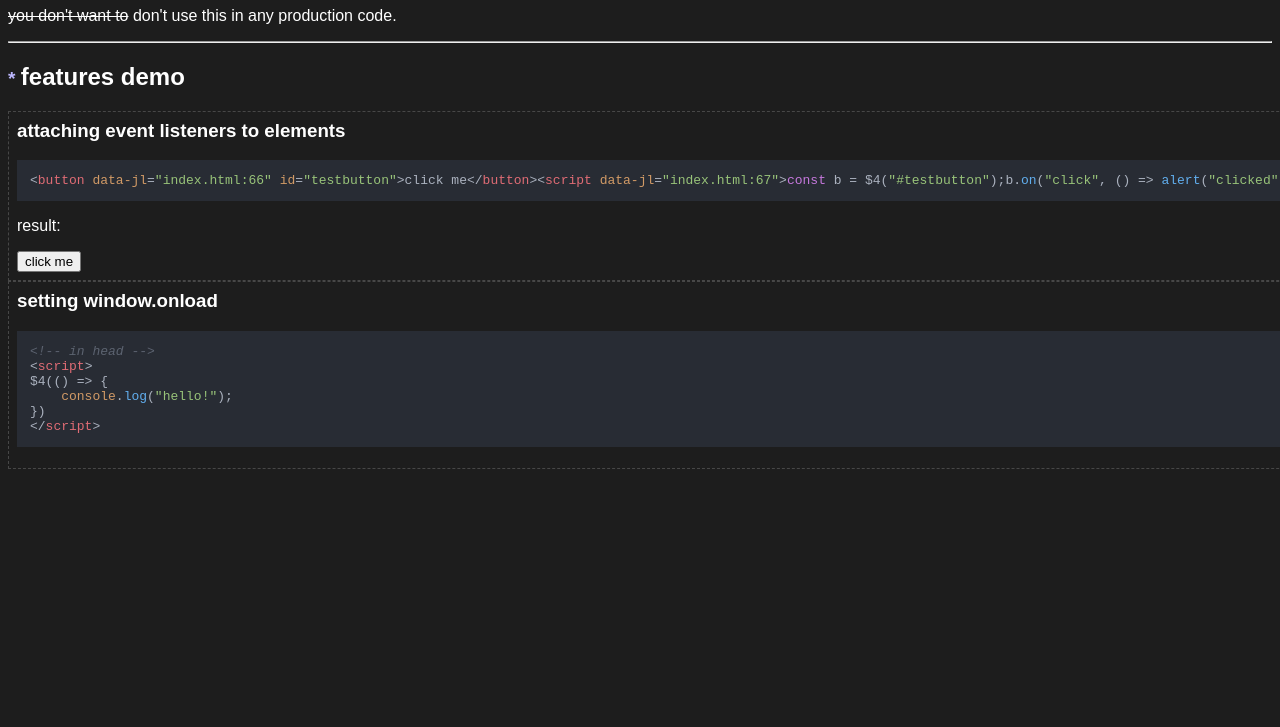
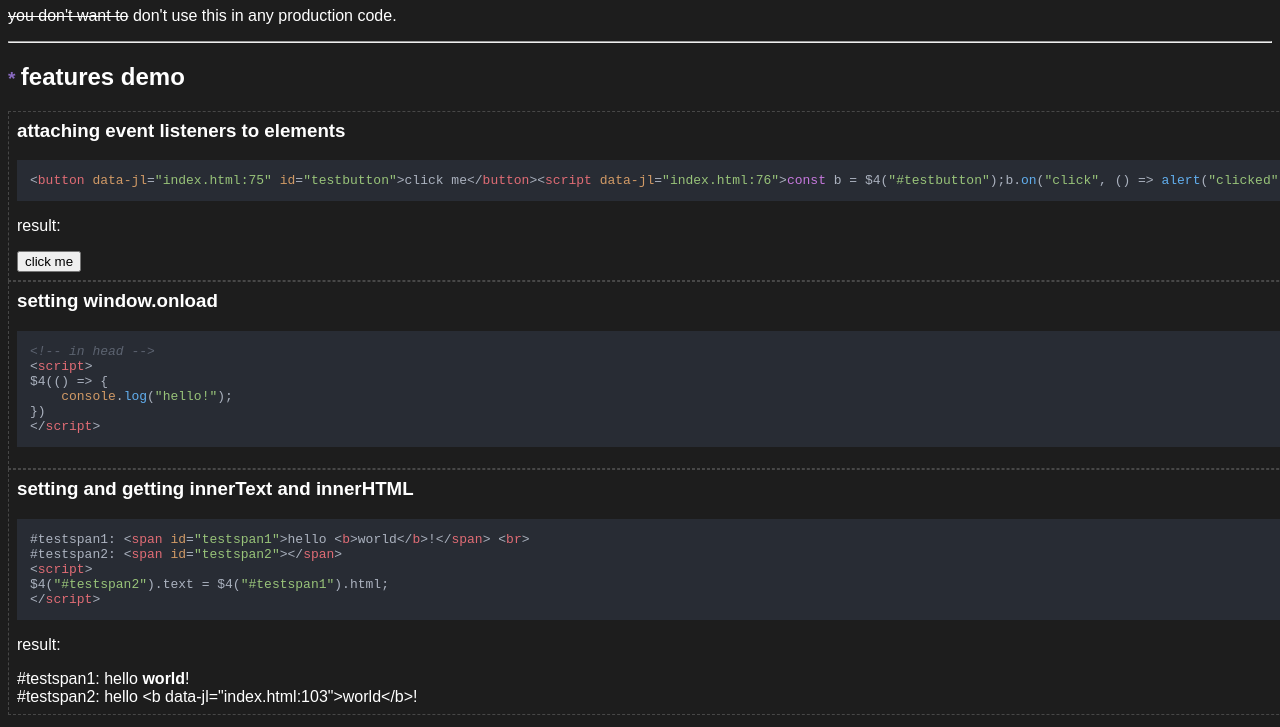
Before and after one commit to chfour/chfourjs, a plain HTML site: page index.html in a window 1280 px wide. Shown: the part 73-800 px from the top of the page. Drawn offline with nearby package versions, Linux system fonts and the light colour scheme.

Commit message:
more examples, more changes

```diff
--- a/ch4.js
+++ b/ch4.js
@@ -15,7 +15,8 @@ class CHElement {
     static fromSelector(selector, parent) {
         const query = parent.querySelectorAll(selector);
         if (query.length === 1) return new CHElement(query[0]);
-        return Array.from(query, e => new CHElement(e));
+        const result = Array.from(query, e => new CHElement(e));
+        result.a = result;
     }
 
     /**
@@ -27,6 +28,7 @@ class CHElement {
             throw new TypeError("`" + e + "`: object not an Element, Node or Window")
         this.e = e;
         this._eventListeners = {};
+        this.a = [this];
     }
 
     /**
--- a/index.html
+++ b/index.html
@@ -5,10 +5,19 @@
     <meta http-equiv="X-UA-Compatible" content="IE=edge">
     <meta name="viewport" content="width=device-width, initial-scale=1.0">
 
+    <meta property="og:title" content="ch4.js">
+    <meta property="og:description" content="another js framework by yours truly">
+    <meta property="og:site_name" content="chfour.github.io/chfourjs/">
+    <meta property="og:image" content="/chfourjs/logo.png">
+    <meta name="theme-color" content="#896ac1">
+
     <link rel="stylesheet" href="https://cdnjs.cloudflare.com/ajax/libs/highlight.js/10.7.2/styles/atom-one-dark.min.css">
     <script src="https://cdnjs.cloudflare.com/ajax/libs/highlight.js/10.7.2/highlight.min.js"></script>
 
     <style>
+        :root {
+            --accent: #896ac1;
+        }
         body {
             background-color: #1d1d1d;
             color: white;
@@ -17,7 +26,7 @@
         h2::before {
             content: "* ";
             font-size: 0.8em;
-            color: rgb(189, 184, 255);
+            color: var(--accent);
         }
         #examples {
             width: max-content;
@@ -35,7 +44,7 @@
     <script>
     $4(() => {
         // wack
-        $4(".example").forEach(e => {
+        $4(".copyresult").a.forEach(e => {
             const codeRaw = e.find(".result").html;
             if (!codeRaw) return;
             const code = codeRaw.trim().split("\n").map(a => a.trim()).join("\n");
@@ -49,7 +58,7 @@
 <body>
     <noscript>hey there! you need javascript to view this page!</noscript>
 
-    <h1>ch4.js - another "joke" js framework</h1>
+    <h1><span style="color: #896ac1;">ch4.js</span> - another "joke" js framework</h1>
     <p><del>you don't want to</del> don't use this in any production code.</p>
 
     <hr>
@@ -57,7 +66,7 @@
     <div id="examples">
         <h2>features demo</h2>
 
-        <div class="cont example">
+        <div class="cont copyresult">
             <h3>attaching event listeners to elements</h3>
             <pre><code class="language-html">loading example</code></pre>
 
@@ -71,7 +80,7 @@
             </div>
         </div>
 
-        <div class="cont example">
+        <div class="cont">
             <h3>setting window.onload</h3>
             <pre><code class="language-html">&lt;!-- in head --&gt;
 &lt;script&gt;
@@ -80,6 +89,24 @@ $4(() => {
 })
 &lt;/script&gt;</code></pre>
         </div>
+
+        <div class="cont">
+            <h3>setting and getting innerText and innerHTML</h3>
+            <pre><code class="language-html">#testspan1: &lt;span id="testspan1"&gt;hello &lt;b&gt;world&lt;/b&gt;!&lt;/span&gt; &lt;br&gt;
+#testspan2: &lt;span id="testspan2"&gt;&lt;/span&gt;
+&lt;script&gt;
+$4("#testspan2").text = $4("#testspan1").html;
+&lt;/script&gt;</code></pre>
+
+            <p>result:</p>
+            <div class="result">
+                #testspan1: <span id="testspan1">hello <b>world</b>!</span> <br>
+                #testspan2: <span id="testspan2"></span>
+                <script>
+                    $4("#testspan2").text = $4("#testspan1").html;
+                </script>
+            </div>
+        </div>
     </div>
 </body>
 </html>
```
Also changed, not shown: logo.png (added).
